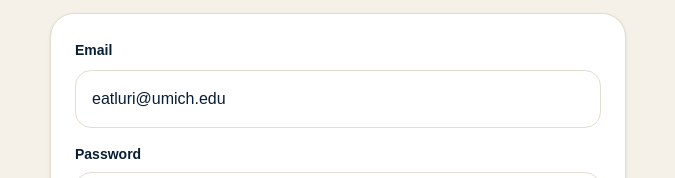
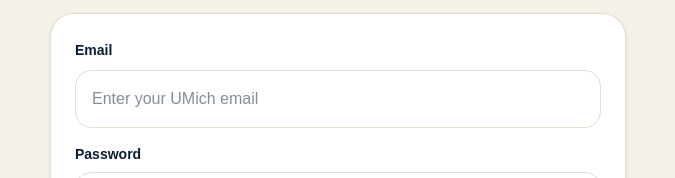
Before and after one commit to eesha-atluri/tek-rushapp, a Next.js app: page / in a window 1280 px wide. Shown: the part 523-701 px from the top of the page, without its empty margins (302-977 px from the left). Built offline with nearby package versions, Linux system fonts and the light colour scheme; no server answers.

Commit message:
Remove default login email

```diff
--- a/src/app/page.tsx
+++ b/src/app/page.tsx
@@ -7,7 +7,7 @@ import { supabase } from "@/lib/supabase";
 export default function Home() {
   const router = useRouter();
 
-  const [email, setEmail] = useState("eatluri@umich.edu");
+  const [email, setEmail] = useState("");
   const [password, setPassword] = useState("");
   const [loading, setLoading] = useState(false);
   const [errorMessage, setErrorMessage] = useState("");
@@ -91,7 +91,7 @@ export default function Home() {
                 <input
                   value={email}
                   onChange={(event) => setEmail(event.target.value)}
-                  placeholder="eatluri@umich.edu"
+                  placeholder="Enter your UMich email"
                   className="mt-2 w-full rounded-2xl border border-[#E5DDD0] bg-white px-4 py-4 text-base font-normal outline-none"
                 />
               </label>
```
